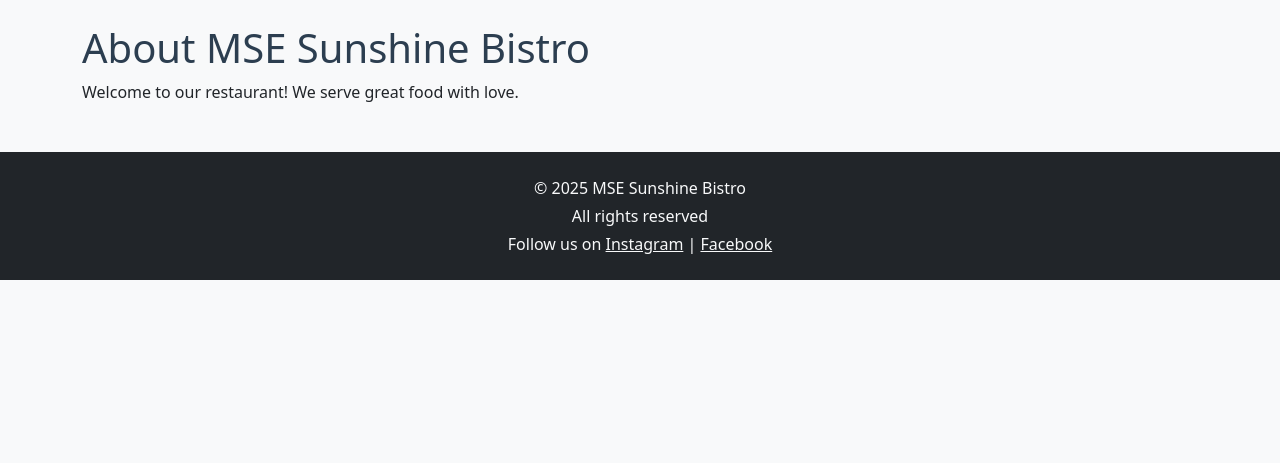
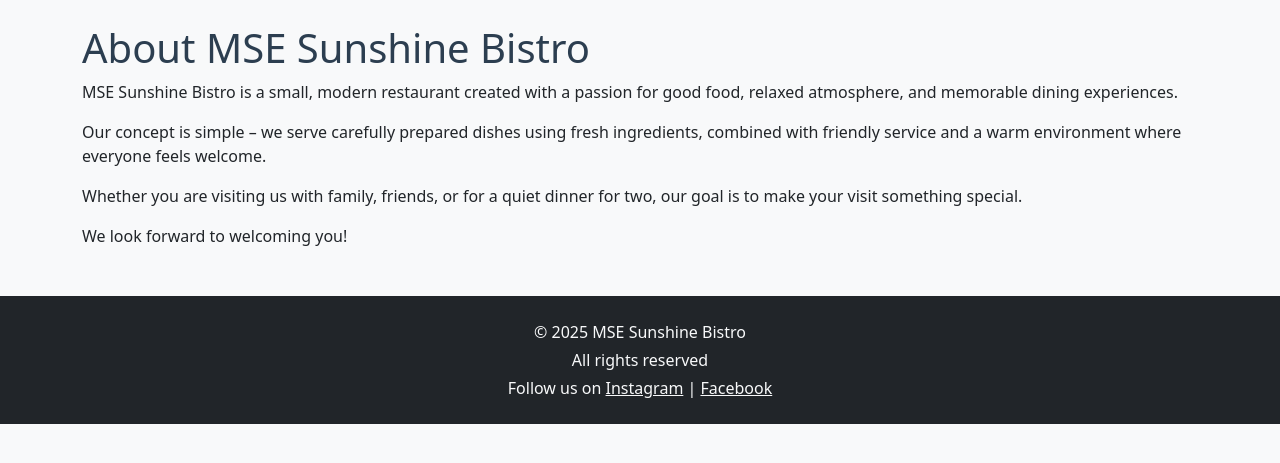
Before and after one commit to deadr1pley/mse-sunshine-bistro, a Django app: page /about/ in a window 1280 px wide. Shown: the part 66-529 px from the top of the page. Run offline with Django 4.2, Linux system fonts and the light colour scheme.

Commit message:
Uppdated the text in home page- about

```diff
--- a/pages/templates/pages/about.html
+++ b/pages/templates/pages/about.html
@@ -2,5 +2,23 @@
 
 {% block content %}
     <h1>About MSE Sunshine Bistro</h1>
-    <p>Welcome to our restaurant! We serve great food with love.</p>
+    <p>
+        MSE Sunshine Bistro is a small, modern restaurant created with a passion for good food,
+        relaxed atmosphere, and memorable dining experiences.
+    </p>
+
+    <p>
+    Our concept is simple – we serve carefully prepared dishes using fresh ingredients,
+    combined with friendly service and a warm environment where everyone feels welcome.
+    </p>
+
+    <p>
+    Whether you are visiting us with family, friends, or for a quiet dinner for two,
+    our goal is to make your visit something special.
+    </p>
+
+    <p>
+    We look forward to welcoming you!
+    </p>
+
 {% endblock %}
```
